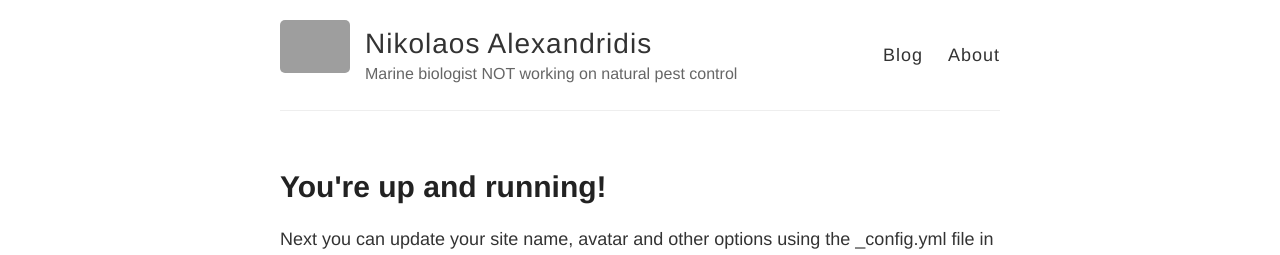
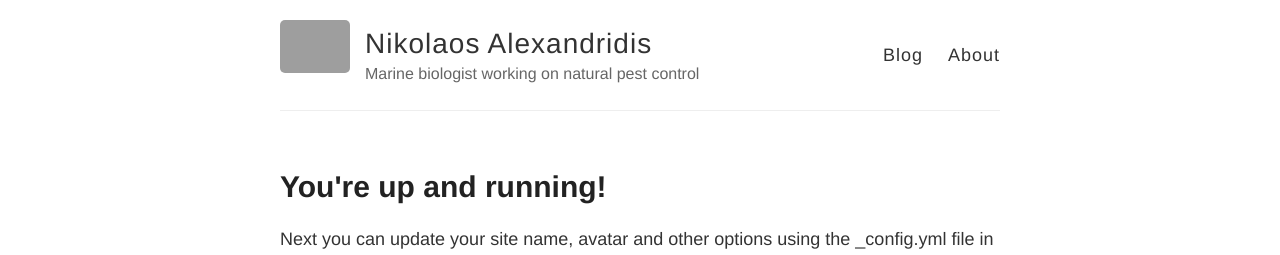
Before and after one commit to alexanikos/alexanikos.github.io, a Jekyll site: the page built from index.html, in a window 1280 px wide. Shown: the top 255 px of the page. Built offline with Jekyll 4.4.1, drawn with Linux system fonts in a browser that asks for light colours; grey boxes are pictures that could not be loaded.

Commit message:
Revert "more realistic description of work"
This reverts commit 95593e329b1bc9a34f057512a6a41f7ef8139378.

```diff
--- a/_config.yml
+++ b/_config.yml
@@ -6,7 +6,7 @@
 name: Nikolaos Alexandridis
 
 # Short bio or description (displayed in the header)
-description: Marine biologist NOT working on natural pest control
+description: Marine biologist working on natural pest control
 
 # URL of your avatar or profile pic (you could use your GitHub profile pic)
 avatar: https://raw.githubusercontent.com/barryclark/jekyll-now/master/images/jekyll-logo.png
```
